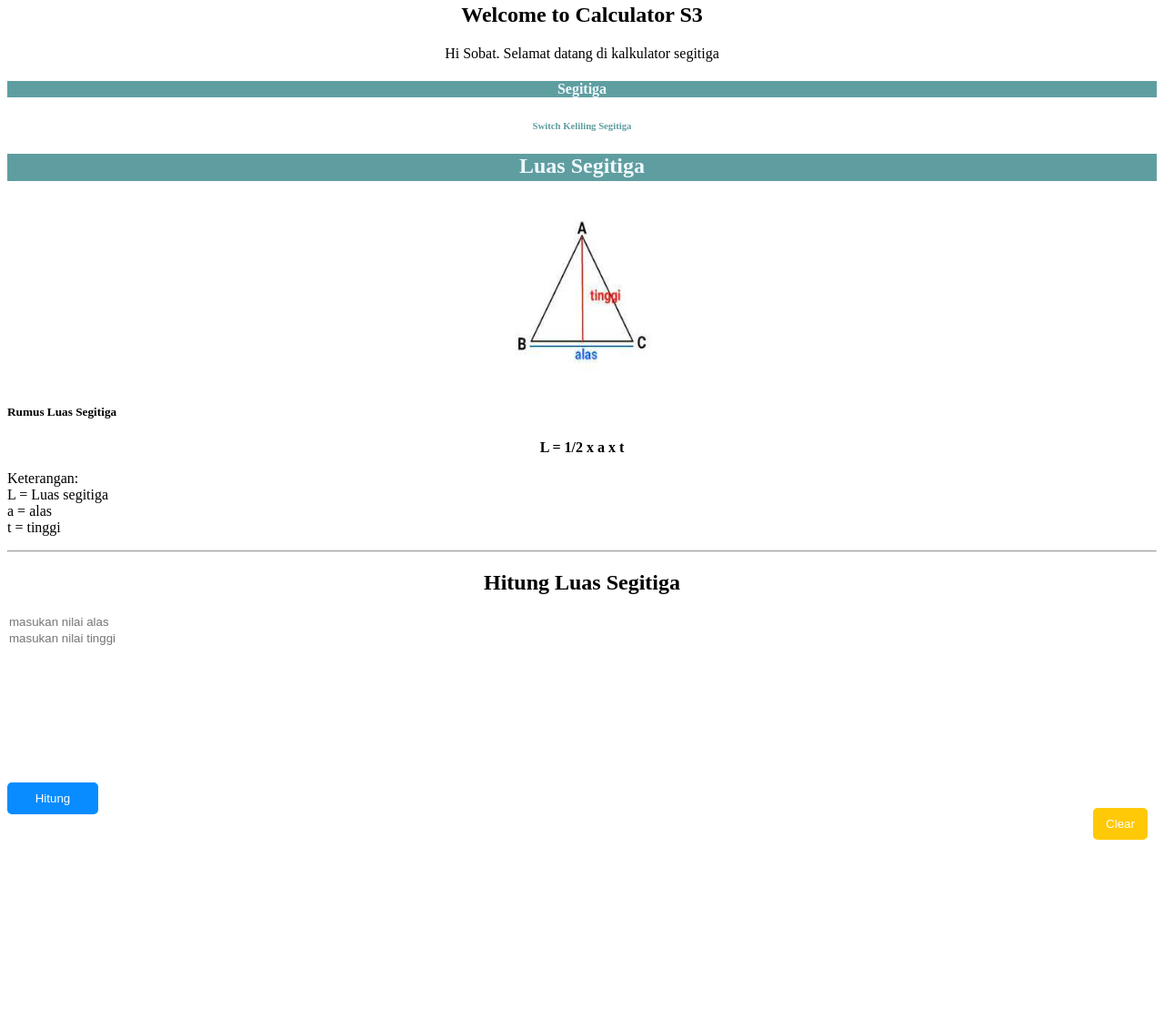
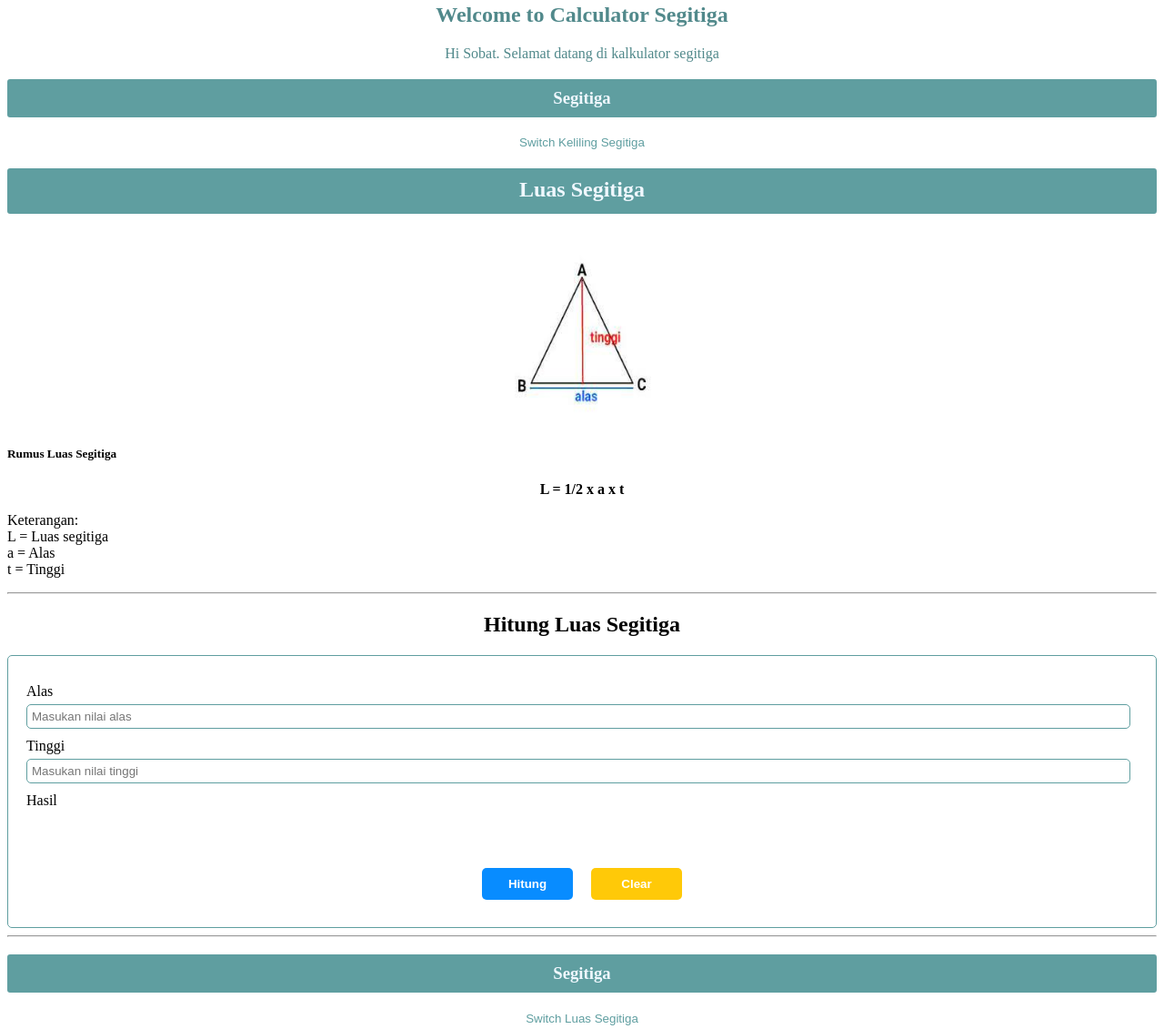
Before and after one commit to revou-fundamental-course/13-may-24-Fauzian17, a plain HTML site: page index.html in a window 1280 px wide. Shown: the part 17-1148 px from the top of the page at 91% size. Before the commit the page ends 950 px from the top, so only its background shows below. Drawn offline with Linux system fonts and the light colour scheme.

Commit message:
final commit

```diff
--- a/css/style.css
+++ b/css/style.css
@@ -1,21 +1,33 @@
-/* ini css */
 .judul {
   text-align: center;
+  color: rgb(81, 137, 139);
+  border-radius: 0;
 }
 
 .part-top {
   text-align: center;
   color: aliceblue;
 }
-.part-top > h4 {
+.part-top > h3 {
   background-color: cadetblue;
+  padding: 10px;
+  border-radius: 3px;
+}
+
+#btn-switch {
+  color: cadetblue;
+  width: 100%;
+  border: none;
+  background-color: white;
+  border-radius: 4px;
+  cursor: pointer;
 }
 
 h6 {
-  width: 100%;
-  border: 0px;
+  display: inline-block;
   color: cadetblue;
-  padding-top: 0px;
+  cursor: pointer;
+  margin: 10px 0;
 }
 
 .part-mid {
@@ -26,56 +38,132 @@ h6 {
   height: 30px;
   text-decoration: double;
   color: aliceblue;
+  padding: 10px;
+  border-radius: 3px;
 }
 
 .part-mid > img {
   width: 200px;
   height: 200px;
+  margin-top: 10px;
+  border-radius: 5px;
 }
 
-/* part-mid-2 */
 .part-mid-2 {
   text-align: start;
+  margin-top: 10px;
 }
 
 #p-1 {
   text-align: center;
 }
 
-/* part-input */
 #input-title {
   text-align: center;
-}
-.part-input > input {
-  width: 100%;
-  border: 1px cadetblue;
+  margin-top: 20px;
 }
 
-.btn1 {
-  align-items: center;
+.part-input {
+  width: 100%;
+  border: 1px solid cadetblue;
+  padding: 20px;
+  box-sizing: border-box;
+  border-radius: 5px;
+  position: relative;
+}
+
+.part-input p {
+  margin: 10px 0;
+}
+
+.part-input input {
+  width: calc(100% - 20px);
+  padding: 5px;
+  margin-top: 5px;
+  border: 1px solid cadetblue;
+  border-radius: 5px;
+}
+
+#form-hasil {
+  border: none;
+  background-color: white;
+}
+
+.buttons {
+  display: flex;
+  justify-content: center;
+  align-items: flex-end;
+  height: 100px;
+  position: relative;
 }
 
 #btn-hitung {
-  float: left; /* Float the button to the left */
-  width: 100px; /* Set a fixed width for the button */
+  width: 100px;
   padding: 10px;
-  margin: 10px auto; /* Center the button using margins */
-  margin-top: 150px;
+  margin: 10px;
   border-radius: 5px;
-  place-items: center;
   border: none;
   color: white;
   background-color: rgb(8, 140, 255);
+  cursor: pointer;
 }
 
 #rm-btn {
-  float: right;
+  width: 100px;
+  padding: 10px;
+  margin: 10px;
+  border-radius: 5px;
   border: none;
-  width: 60px;
-  margin: 10px;
-  padding: 10px;
-  margin-top: 160px;
-  border-radius: 5px;
   color: white;
   background-color: rgb(255, 201, 8);
+  cursor: pointer;
+  right: 0;
+  bottom: 0;
 }
+
+#btn-hitung:hover,
+#rm-btn:hover {
+  opacity: 0.8;
+}
+
+#btn-hitung-keliling {
+  width: 100px;
+  padding: 10px;
+  margin: 10px;
+  border-radius: 5px;
+  border: none;
+  color: white;
+  background-color: rgb(8, 140, 255);
+  cursor: pointer;
+}
+
+#rm-btn-keliling {
+  width: 100px;
+  padding: 10px;
+  margin: 10px;
+  border-radius: 5px;
+  border: none;
+  color: white;
+  background-color: rgb(255, 201, 8);
+  cursor: pointer;
+  right: 0;
+  bottom: 0;
+}
+
+#btn-hitung-keliling:hover,
+#rm-btn-keliling:hover {
+  opacity: 0.8;
+}
+
+footer {
+  font-size: x-small;
+  display: flex;
+  justify-content: space-between;
+  align-items: center;
+  padding: 10px;
+  background-color: rgb(246, 246, 246);
+}
+
+footer p {
+  margin: 0;
+}
--- a/index.html
+++ b/index.html
@@ -5,58 +5,112 @@
     <meta name="viewport" content="width=device-width, initial-scale=1.0" />
     <title>Kalkulator Segitiga</title>
     <link rel="stylesheet" href="css/style.css" />
+    <script src="js/scripts.js"></script>
   </head>
   <body>
+
+    <!-- Bagian judul dan nama -->
+    <section class="judul">
       <head>
-      <section class="judul">
-        <h1>Welcome to Calculator S3</h1>
-        <section>
+        <h1>Welcome to Calculator Segitiga</h1>
         <p>Hi Sobat. Selamat datang di kalkulator segitiga</p>
+      </head>
     </section>
-      </section>
-    </head>
-
     <section class="part-top">
-      <h4>Segitiga</h4>
+      <h3>Segitiga</h3>
       <div>
-        <h6 type="button" href="#">Switch Keliling Segitiga</h6>
+        <button id="btn-switch" onclick="scrollToElement('keliling-content')"> Switch Keliling Segitiga</button>
       </div>
     </section>
 
-    <section>
+    <!-- Luas Segitiga -->
+    <section id="luas-content">
       <div class="part-mid">
-        <head>
         <h2>Luas Segitiga</h2>
-        </head>
-        <img src="img/img-s3.jpeg" alt="Gamabar" />
+        <img src="img/img-s3.jpeg" alt="Gambar" />
       </div>
       <div class="part-mid-2">
-        <section>
         <h5>Rumus Luas Segitiga</h5>
         <p id="p-1"><b>L = 1/2 x a x t</b></p>
         <p>
           Keterangan:<br />
           L = Luas segitiga<br />
-            a = alas <br />
-            t = tinggi
+          a = Alas <br />
+          t = Tinggi
         </p>
-        </section>
       </div>
     </section>
     <hr />
-    <!-- Bagian Input -->
+    <!-- Bagian Input Form Luas Segitiga-->
     <section>
+      <h2 id="input-title">Hitung Luas Segitiga</h2>
+      <form name="form" onsubmit="return hitungLuasSegitiga(event)">
+        <div class="part-input">
+          <p>Alas <br /><input type="number" name="alas" placeholder="Masukan nilai alas" required /></p>
+          <p>Tinggi <br /><input type="number" name="tinggi" placeholder="Masukan nilai tinggi" required /></p>
+          <p>Hasil <br /><p id="form-hasil"></p></p>
+          <!-- Bagian Input Form Luas Segitiga -->
+          <div class="buttons">
+            <button type="submit" id="btn-hitung"><b>Hitung</b></button>
+            <button type="button" id="rm-btn" onclick="clearForm()"><b>Clear</b></button>
+          </div>
+        </div>
+      </form>
+    <hr/>
+
+    <!-- Keliling Segitiga -->
+    <section class="part-top">
+      <h3>Segitiga</h3>
       <div>
-        <h2 id="input-title">Hitung Luas Segitiga</h2>
+        <button id="btn-switch" onclick="scrollToElement('luas-content')">Switch Luas Segitiga</button>
       </div>
-      <form action="">
+    </section>
+
+    <section id="keliling-content">
+      <div class="part-mid">
+        <h2>Keliling Luas Segitiga</h2>
+        <img src="img/img-s3.jpeg" alt="Gambar" />
+      </div>
+      <div class="part-mid-2">
+        <h5>Rumus Luas Segitiga</h5>
+        <p id="p-1"><b>K = a + b + c</b></p>
+        <p>
+          Keterangan:<br />
+          K = keliling segitiga<br />
+          a = Sisi A <br />
+          b = Sisi B <br />
+          c = Sisi C <br />
+        </p>
+      </div>
+    </section>
+    <hr />
+    <!-- Bagian Input Form Keliling Segitiga-->
+   <section>
+    <h2 class="part-mid">Hitung Keliling Segitiga</h2>
+    <form name="keliling-form" onsubmit="return hitungKelilingSegitiga(event)">
       <div class="part-input">
-          <input type="number" placeholder="masukan nilai alas" /><br />
-          <input type="number" placeholder="masukan nilai tinggi" />
-          <button id="btn-hitung" onclick="">Hitung</button><br />
-          <button id="rm-btn">Clear</button>
+        <p>Sisi A <br /><input type="number" name="sisiA" placeholder="Masukkan panjang sisi A" required /></p>
+        <p>Sisi B <br /><input type="number" name="sisiB" placeholder="Masukkan panjang sisi B" required /></p>
+        <p>Sisi C <br /><input type="number" name="sisiC" placeholder="Masukkan panjang sisi C" required /></p>
+        <p>Hasil <br /><p id="keliling-hasil"></p></p>
+        <!-- Bagian tombol keliling segitiga -->
+        <div class="buttons">
+          <button type="submit" id="btn-hitung-keliling">Hitung</button>
+          <button type="button" id="rm-btn-keliling" onclick="clearKelilingForm()">Clear</button>
+        </div>
       </div>
     </form>
   </section>
+
+  <section>
+    <footer>
+    <p>
+     Fundamental Course Software Engineer by RevoU
+    </p>
+    <p style="padding-bottom: 1px;">Fajar Fauzi</p>
+
+    </footer>
+  </section>
+  <script src="js/scripts.js"></script>
   </body>
 </html>
--- a/js/scripts.js
+++ b/js/scripts.js
@@ -1,17 +1,68 @@
-// ini javascripts
+// Fungsi untuk menghitung luas segitiga
+function hitungLuasSegitiga(event) {
+  event.preventDefault();
+  const alas = parseFloat(document.form.alas.value);
+  const tinggi = parseFloat(document.form.tinggi.value);
 
-let switchSegitiga = false;
+  if (isNaN(alas) || isNaN(tinggi)) {
+    alert("Please enter valid numbers for alas and tinggi.");
+    return false;
+  }
+  // Rumus luas segitiga
+  const luas = 0.5 * alas * tinggi;
+  // Penulisan ke halaman html dari luas segitiga
+  const hasil = `Diketahui :\n
+  Alas = ${alas}\n
+  Tinggi = ${tinggi}\n
+  L = 1/2 x ${alas} x ${tinggi} = ${luas}\n
+  Jadi luas dari segitiga adalah ${luas}`;
+  document.getElementById("form-hasil").innerText = hasil;
 
-function hideOrShow() {
-  if (switchSegitiga == false) {
-    switchSegitiga = true;
-    document.getElementsByClassName("").style.display = "none";
-    document.getElementsByClassName("").style.display = "block";
-  } else {
-    switchSegitiga = false;
-    document.getElementsByClassName("").style.display = "block";
-    document.getElementsByClassName("").style.display = "none";
+  return false;
+}
+
+// Fungsi untuk menghitung keliling segitiga
+function hitungKelilingSegitiga(event) {
+  event.preventDefault();
+  const sisiA = parseFloat(document.forms["keliling-form"].sisiA.value);
+  const sisiB = parseFloat(document.forms["keliling-form"].sisiB.value);
+  const sisiC = parseFloat(document.forms["keliling-form"].sisiC.value);
+
+  if (isNaN(sisiA) || isNaN(sisiB) || isNaN(sisiC)) {
+    alert("Silakan masukkan angka yang valid untuk panjang sisi.");
+    return false;
+  }
+  //Rumus keliling segitiga
+  const keliling = sisiA + sisiB + sisiC;
+  // Penulisan hasil ke halaman html
+  document.getElementById("keliling-hasil").innerText = `Diketahui:\n
+  Sisi A = ${sisiA}\n
+  Sisi B = ${sisiB}\n
+  Sisi C = ${sisiC}\n
+  K = ${sisiA} + ${sisiB} + ${sisiC} = ${keliling}\n
+  Jadi keliling dari segitiga adalah ${keliling}`;
+
+  return false;
+}
+
+// Fungsi untuk membersihkan formulir keliling segitiga
+function clearKelilingForm() {
+  document.forms["keliling-form"].sisiA.value = "";
+  document.forms["keliling-form"].sisiB.value = "";
+  document.forms["keliling-form"].sisiC.value = "";
+  document.getElementById("keliling-hasil").innerText = "";
+}
+// Fungsi untuk membersihkan formulir luas segitiga
+function clearForm() {
+  document.form.alas.value = "";
+  document.form.tinggi.value = "";
+  document.getElementById("form-hasil").innerText = "";
+}
+
+// Fungsi button scroll
+function scrollToElement(elementId) {
+  const element = document.getElementById(elementId);
+  if (element) {
+    element.scrollIntoView({ behavior: "smooth" });
   }
 }
-
-function validation() {}
```
Lines whose indentation alone changed are shown as unchanged.
